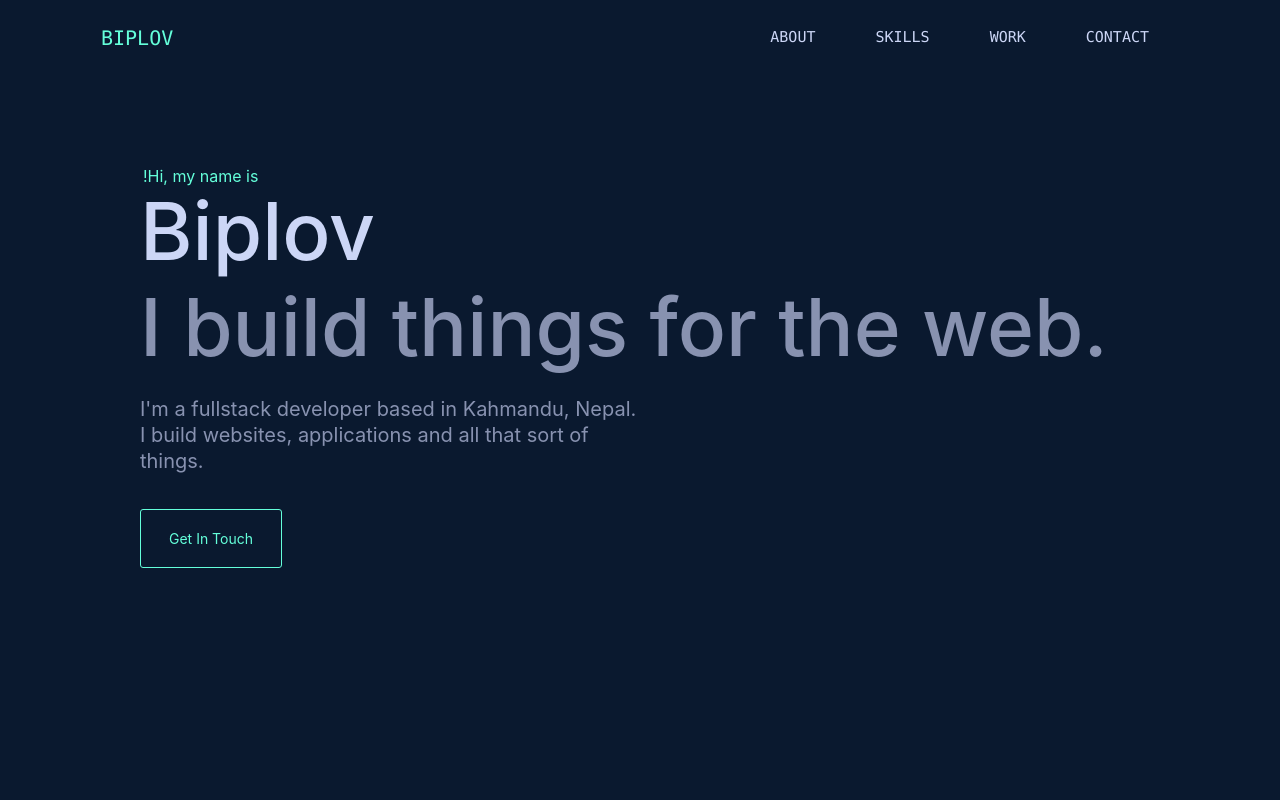
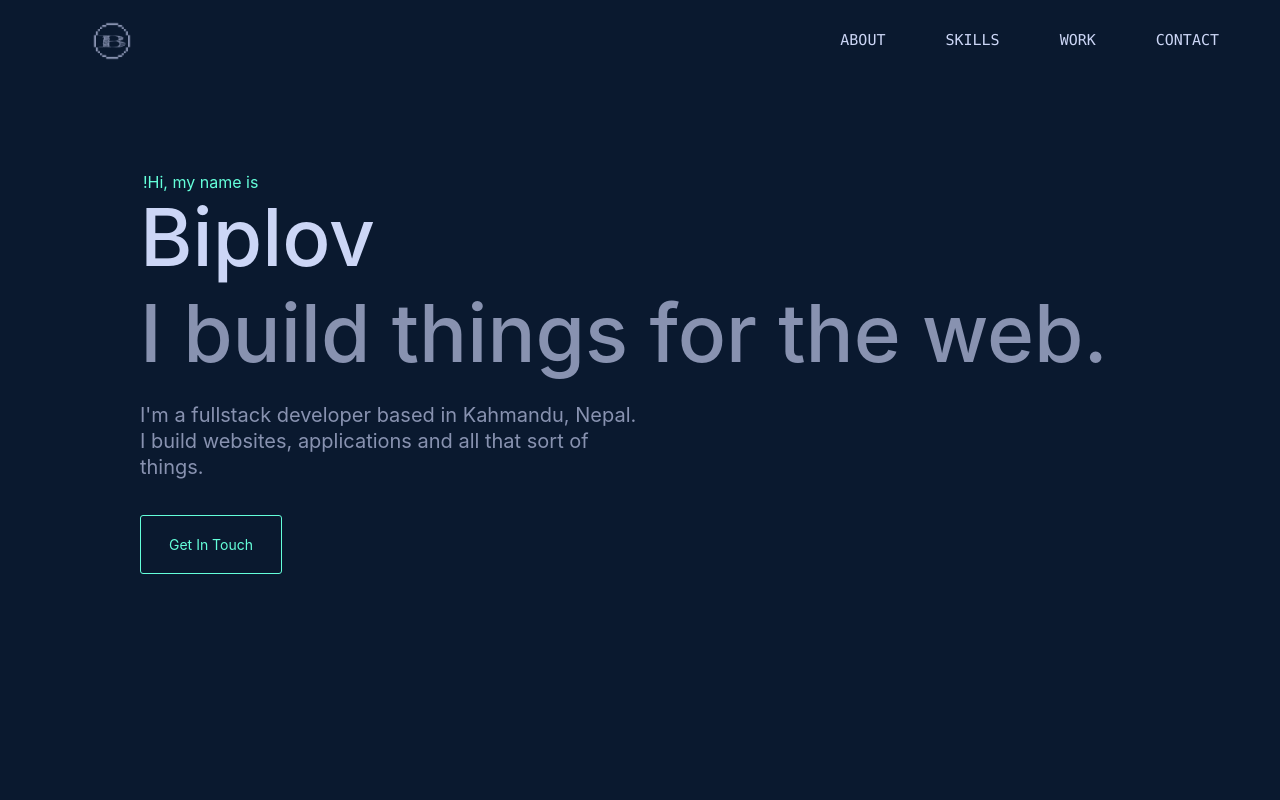
Before and after one commit to beingbiplov/portfolio, a React (Create React App) app: page / in a window 1280 px wide. Shown: the top 800 px of the page. Built offline with nearby package versions, Linux system fonts and the light colour scheme.

Commit message:
adding logo to navbar and title bar

```diff
--- a/public/index.html
+++ b/public/index.html
@@ -34,6 +34,7 @@
     />
 
     <title>Biplov | Fullstack Developer </title>
+     <link rel = "icon" href ="biplov_logo.png" type = "image/x-icon">
   </head>
   <body>
     <noscript>You need to enable JavaScript to run this app.</noscript>
--- a/src/components/Header.js
+++ b/src/components/Header.js
@@ -3,7 +3,7 @@ import './css/Header.css'
 
 const Header = () =>{
 	return(
-		<div className='Intro_section'>
+		<div className='Intro_section' id='Intro_section'>
 			<p className='intro_opening'> !Hi, my name is </p>
 			<h3 className='intro_name'>Biplov </h3>
 			<h3 className='intro_closing'>I build things for the web. </h3>
--- a/src/components/Navbar.js
+++ b/src/components/Navbar.js
@@ -1,14 +1,17 @@
 import React from 'react'
 import './css/Navbar.css'
-import { Navbar } from 'react-bootstrap'
+import { Navbar, Image } from 'react-bootstrap'
 import Headroom from 'react-headroom'
+import biplov_logo from './assets/logo/biplov_logo.png'
 
 const NavigationBar = () => {
 	return(
 		<Headroom>
-		<div className="container" id='navbar_section'>
+		<div className="container-fluid" id='navbar_section'>
 		    <Navbar className="navbar  py-3" expand='md'>
-		        <Navbar.Brand href="#navbar_section">BIPLOV</Navbar.Brand>
+		        <Navbar.Brand href="#Intro_section">
+		        	<Image className = 'brand_logo' src={biplov_logo} />
+		        </Navbar.Brand>
 		         <Navbar.Toggle aria-controls="basic-navbar-nav" >
 		         	<i className="fa fa-bars"></i>
 		         </Navbar.Toggle>
--- a/src/components/css/Navbar.css
+++ b/src/components/css/Navbar.css
@@ -22,8 +22,19 @@
     color:rgb(100, 255, 218);
 }
 
-.navbar-brand:hover{
-    color: rgb(204, 214, 246)!important;
+.navbar-brand{
+    padding-left: 5%;
+}
+
+.brand_logo{
+    height: 40px;
+    width: 40px;
+}
+
+.brand_logo:hover{
+    height: 42px;
+    width: 42px;
+    transition: 0.3s;
 }
 
 
```
Also changed, not shown: public/biplov_logo.png (added), src/components/assets/logo/biplov_logo.png (added).
